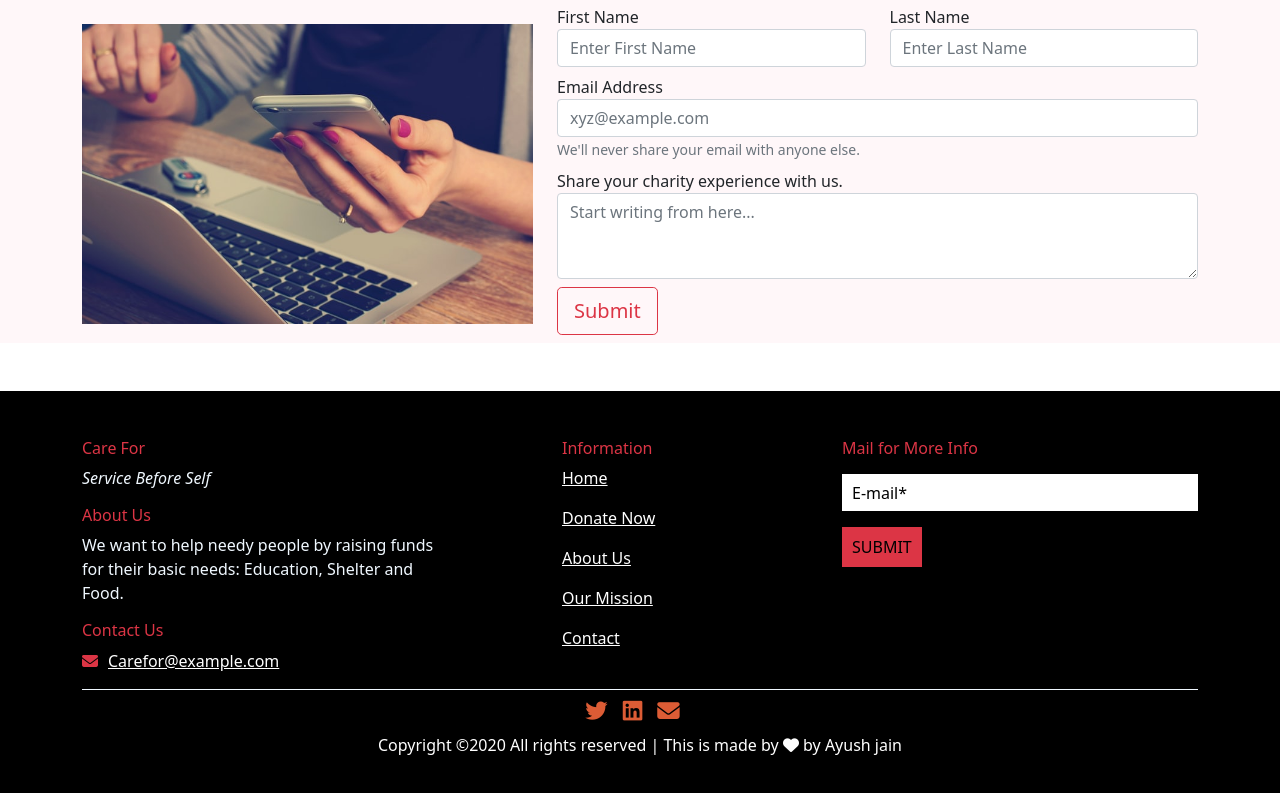
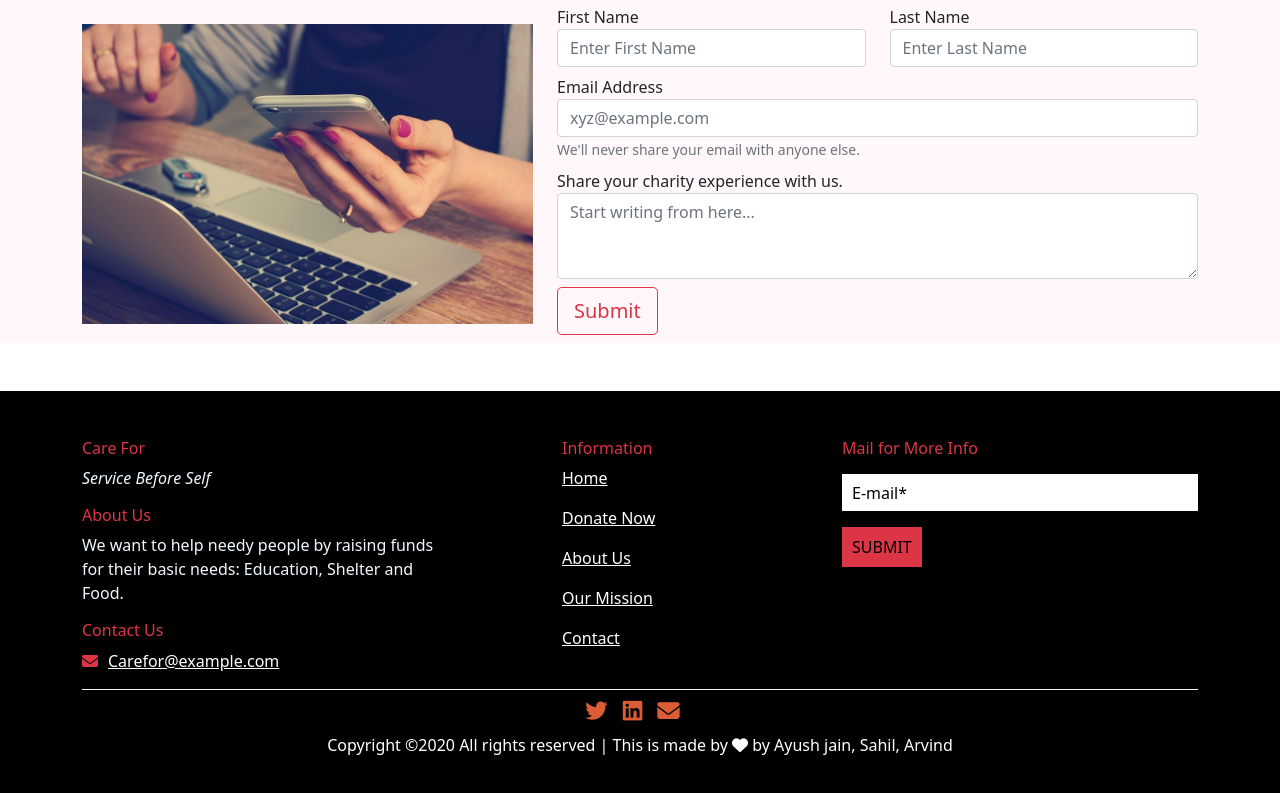
Before and after one commit to Ayushjain373/Careforfund, a plain HTML site: page index.html in a window 1280 px wide. Shown: the part 3839-4632 px from the top of the page. Drawn offline with nearby package versions, Linux system fonts and the light colour scheme.

Commit message:
Update index.html

```diff
--- a/index.html
+++ b/index.html
@@ -413,7 +413,7 @@
       </div>
       <div class="footer-copy-right text-center my-2">
         <p style="color: #fff;">Copyright ©2020 All rights reserved | This is made by <i class="fa fa-heart"
-            aria-hidden="true"></i> by Ayush jain</a></p>
+            aria-hidden="true"></i> by Ayush jain, Sahil, Arvind</a></p>
       </div>
     </div>
   </footer>
```
